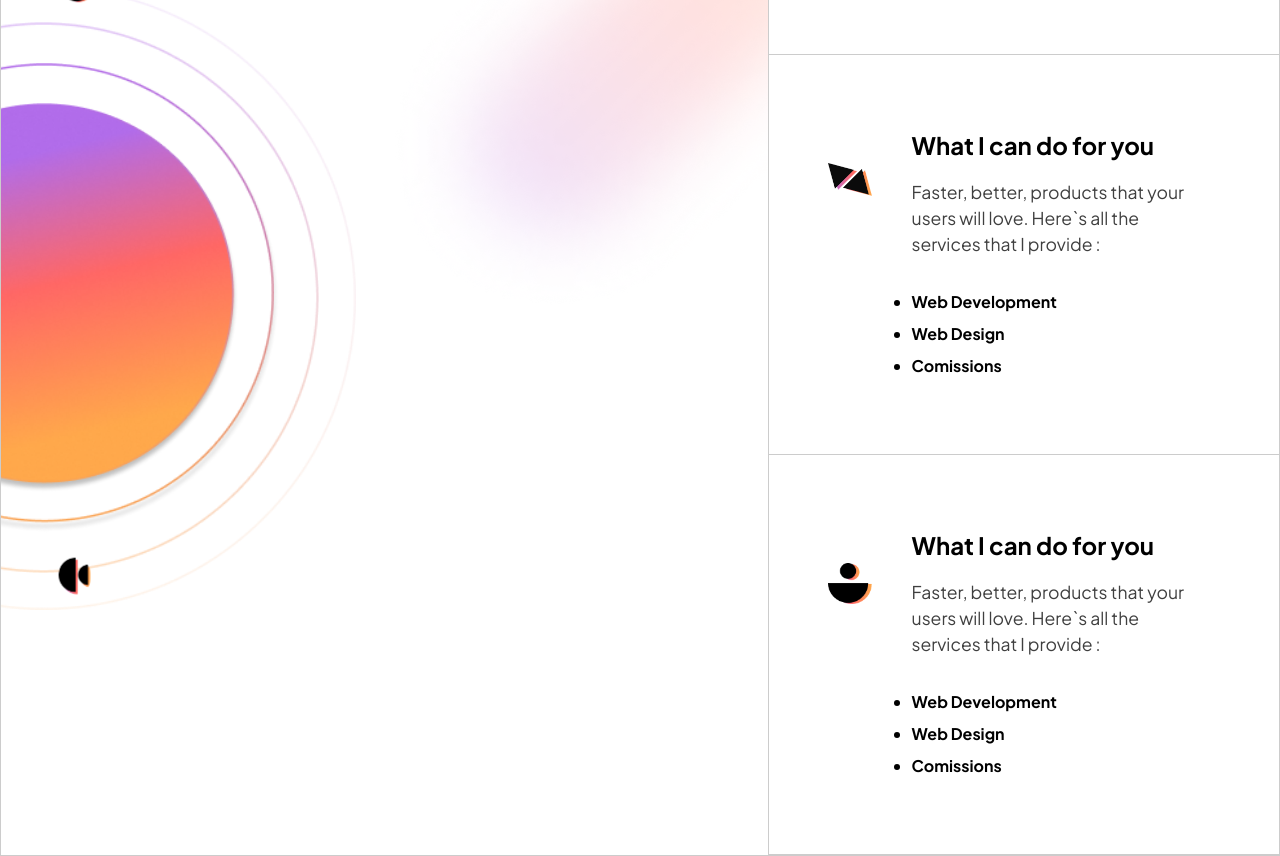
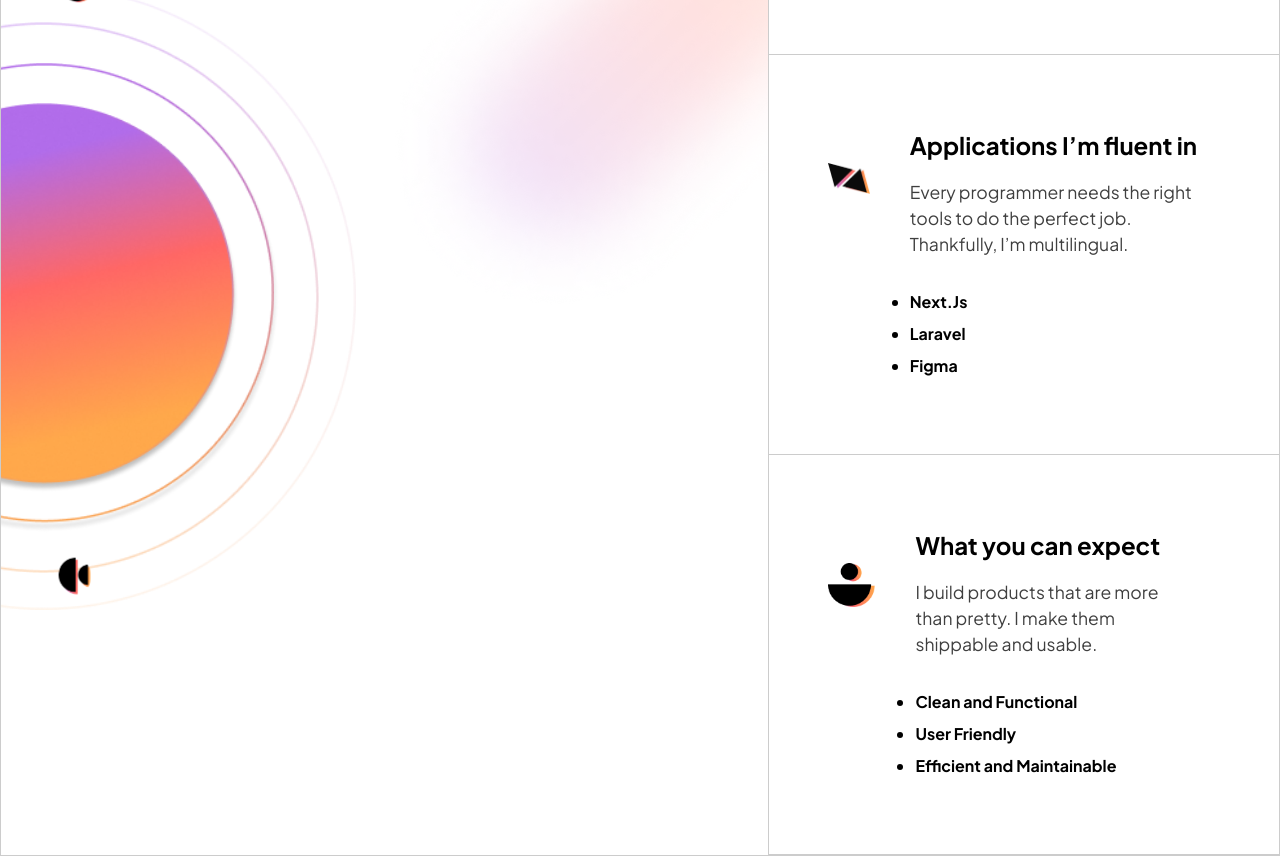
Before and after one commit to IshmaelCasky/ish-ca-portfolfio, a Next.js app: page / in a window 1280 px wide. Shown: the part 1240-2096 px from the top of the page. Built offline with nearby package versions, Linux system fonts and the light colour scheme; what tailwindcss-animation-delay would draw is missing.

Commit message:
Update Services.tsx

```diff
--- a/src/components/Sections/Services.tsx
+++ b/src/components/Sections/Services.tsx
@@ -145,12 +145,12 @@ export default function Services() {
                                 <Image src={service3} className="w-[6rem] " alt="service3" />
                             </div>
                             <div>
-                                <h2 className="text-[1.5rem] font-bold">What I can do for you</h2>
-                                <p className="mt-4 mb-7 w-[90%] text-[1.1rem] opacity-75">Faster, better, products that your users will love. Here`s all the services that I provide :</p>
+                                <h2 className="text-[1.5rem] font-bold">Applications I’m fluent in</h2>
+                                <p className="mt-4 mb-7 w-[90%] text-[1.1rem] opacity-75">Every programmer needs the right tools to do the perfect job. Thankfully, I’m multilingual.</p>
                                 <ul className="list-disc">
-                                    <li className="font-bold py-1">Web Development</li>
-                                    <li className="font-bold py-1">Web Design</li>
-                                    <li className="font-bold py-1">Comissions</li>
+                                    <li className="font-bold py-1">Next.Js</li>
+                                    <li className="font-bold py-1">Laravel</li>
+                                    <li className="font-bold py-1">Figma</li>
                                 </ul>
                             </div>
                         </div>
@@ -161,12 +161,12 @@ export default function Services() {
                                 <Image src={service2} className="w-[6rem] " alt="service2" />
                             </div>
                             <div>
-                                <h2 className="text-[1.5rem] font-bold">What I can do for you</h2>
-                                <p className="mt-4 mb-7 w-[90%] text-[1.1rem] opacity-75">Faster, better, products that your users will love. Here`s all the services that I provide :</p>
+                                <h2 className="text-[1.5rem] font-bold">What you can expect</h2>
+                                <p className="mt-4 mb-7 w-[90%] text-[1.1rem] opacity-75">I build products that are more than pretty. I make them shippable and usable.</p>
                                 <ul className="list-disc">
-                                    <li className="font-bold py-1">Web Development</li>
-                                    <li className="font-bold py-1">Web Design</li>
-                                    <li className="font-bold py-1">Comissions</li>
+                                    <li className="font-bold py-1">Clean and Functional</li>
+                                    <li className="font-bold py-1">User Friendly</li>
+                                    <li className="font-bold py-1">Efficient and Maintainable</li>
                                 </ul>
                             </div>
                         </div>
```
